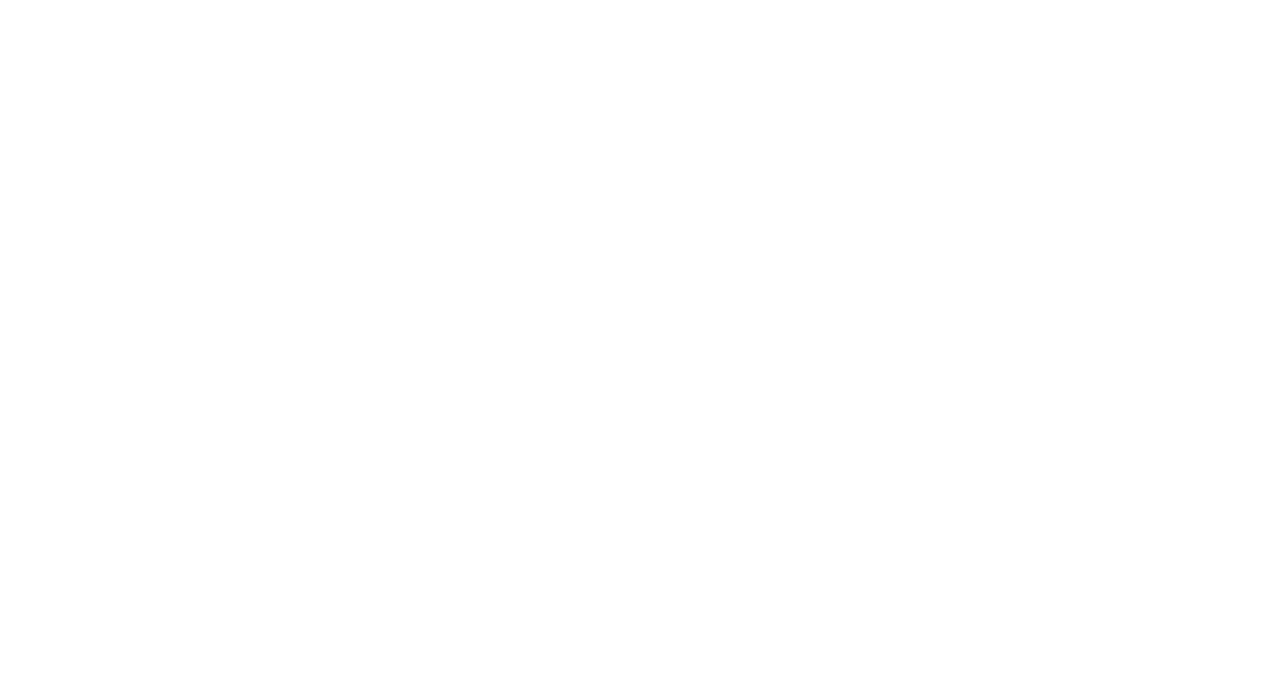
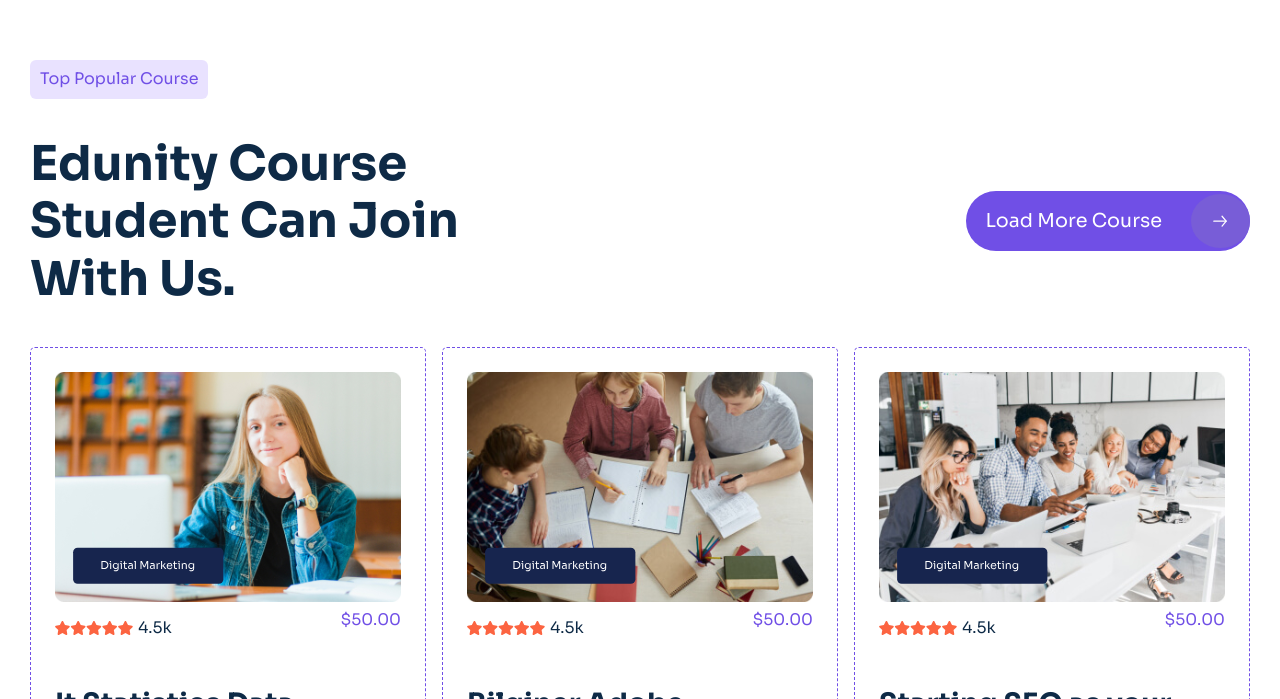
Before and after one commit to Siddami/WTFReactDec, a React (Vite) app: page / in a window 1280 px wide. Shown: the part 1521-2220 px from the top of the page. Before the commit the page ends 1545 px from the top, so only its background shows below. Built offline with nearby package versions, Linux system fonts and the light colour scheme.

Commit message:
feat: added Courses section to landing page

```diff
--- a/src/LandingPage/index.jsx
+++ b/src/LandingPage/index.jsx
@@ -2,6 +2,7 @@
 import NavHeader  from '../components/Header/NavHeader'
 import Hero from '../components/Hero'
 import Categories from '../components/Categories'
+import Courses from '../components/Courses'
 
 const LandingPage = () => {
   return (
@@ -10,6 +11,7 @@
         <NavHeader />
         <Hero />
         <Categories />
+        <Courses />
     </>
   )
 }
```
